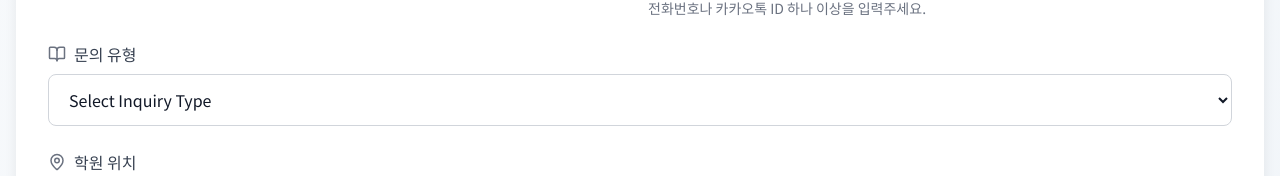
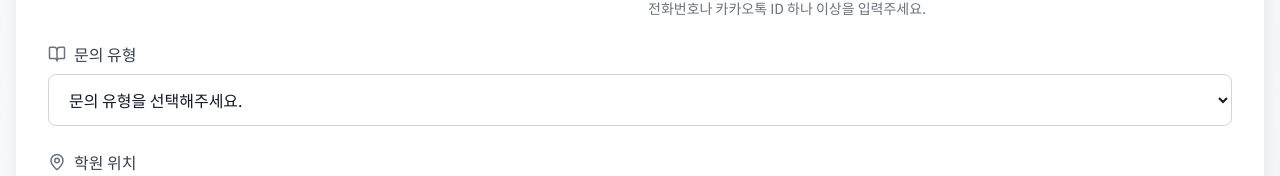
Before and after one commit to junuiui/the-doum-academy-website, a Next.js app in the folder frontend/: page /ko/contact-us in a window 1280 px wide. Shown: the part 576-752 px from the top of the page. Built offline with nearby package versions, Linux system fonts and the light colour scheme.

Commit message:
korean inquiry selection added

```diff
--- a/frontend/src/components/features/ContactUsForm.tsx
+++ b/frontend/src/components/features/ContactUsForm.tsx
@@ -232,7 +232,7 @@ export default function ContactUsForm() {
                                 updateForm('englishTest', '');
                             }}
                         >
-                            <option value="">Select Inquiry Type</option>
+                            <option value="">{lang === 'ko' ? "문의 유형을 선택해주세요." : "Select Inquiry Type"}</option>
                             {inquiries.map(opt => (
                                 <option key={opt} value={opt}>{opt}</option>
                             ))}
```
